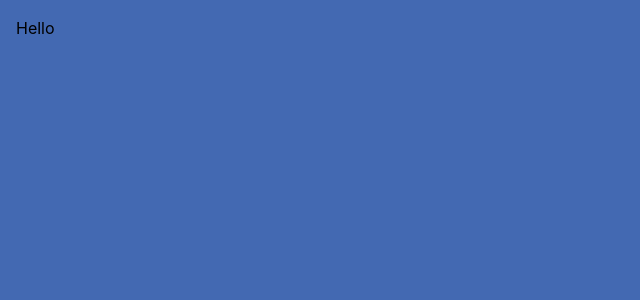
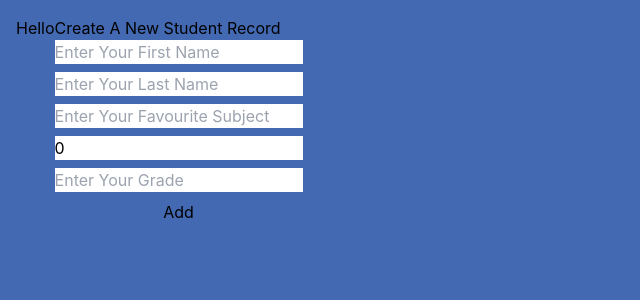
Before and after one commit to V-Blaze/table-crud, a React (Create React App) app: page / in a window 1280 px wide. Shown: the top 300 px of the page, without its empty margins (0-640 px from the left). Built offline with nearby package versions, Linux system fonts and the light colour scheme.

Commit message:
Add form inputs to accept user data

```diff
--- a/package.json
+++ b/package.json
@@ -9,6 +9,7 @@
     "react": "^18.2.0",
     "react-dom": "^18.2.0",
     "react-scripts": "5.0.1",
+    "uuidv4": "^6.2.13",
     "web-vitals": "^2.1.4"
   },
   "scripts": {
--- a/src/App.js
+++ b/src/App.js
@@ -1,12 +1,52 @@
-import React from 'react';
+import React, { useState } from 'react';
 import './App.css';
 
 const App = () => {
+  const [formData, setFormData] = useState({
+    fName: '',
+    lName: '',
+    subject: '',
+    totalScore: 0,
+    grade: '',
+  })
+
+  const handleSubmit = (e) => {
+    e.preventDefault()
+    console.log(formData)
+  }
+
   return (
     <div className="relative sm:-8 p-4 bg-[#4369B2] min-h-screen flex flex-row">
       <h2>Hello</h2>
+
+      <div>
+        <h3>Create A New Student Record</h3>
+        <form className="flex flex-col gap-2" onSubmit={handleSubmit}>
+          <input type="text" name='first-name' placeholder='Enter Your First Name' required
+            value={formData.fName}
+            onChange={(e) => setFormData({...formData, fName: e.target.value})}
+          />
+          <input type="text" name='last-name' placeholder='Enter Your Last Name' required
+            value={formData.lName}
+            onChange={(e) => setFormData({...formData, lName: e.target.value})}
+          />
+          <input type="text" name='subject' placeholder='Enter Your Favourite Subject' required
+            value={formData.subject}
+            onChange={(e) => setFormData({...formData, subject: e.target.value})}
+          />
+          <input type="number" name='total-score' placeholder='Enter Your Total Score' required
+            value={formData.totalScore}
+            onChange={(e) => setFormData({...formData, totalScore: e.target.value})}
+          />
+          <input type="text" name='grade' placeholder='Enter Your Grade' required
+            value={formData.grade}
+            onChange={(e) => setFormData({...formData, grade: e.target.value})}
+          />
+          <button type="submit">Add</button>
+        </form>
+      </div>
   </div>
-  )
-}
+  );
+};
 
 export default App
```
Also changed, not shown: 1 other file (tests, documents, lock files or other folders).
